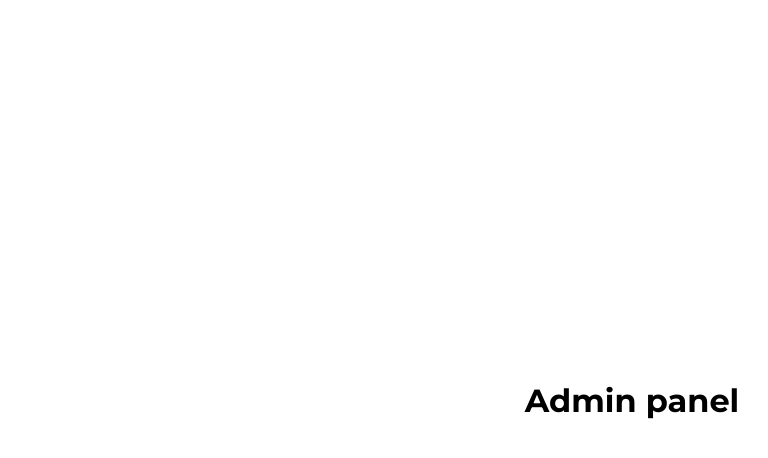
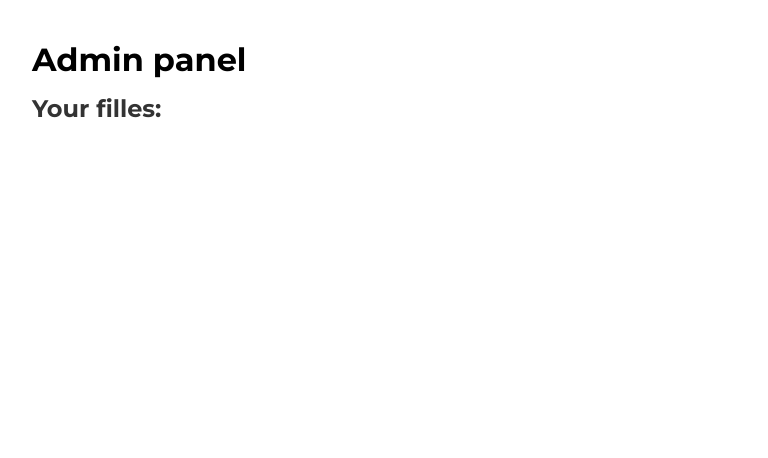
Before and after one commit to ZubalYana/Email-sender, a website: page public/admin/admin.html in a window 1280 px wide. Shown: the whole page, without its empty margins (8-776 px from the left). Drawn offline with Linux system fonts and the light colour scheme.

Commit message:
add files container and basic admin panel html

```diff
--- a/public/admin/admin.html
+++ b/public/admin/admin.html
@@ -10,6 +10,10 @@
 <body>
     <div class="wrap">
         <h1>Admin panel</h1>
+        <h2>Your filles:</h2>
+        <div class="filesContainer">
+            <div class="filesContainer_file"></div>
+        </div>
     </div>
 
 
--- a/public/admin/admin.scss
+++ b/public/admin/admin.scss
@@ -8,7 +8,10 @@
     width: 100%;
     min-height: 100vh;
     display: flex;
-    justify-content: center;
-    align-items: center;
     flex-direction: column;
+    padding: 40px;
+    h2{
+        margin-top: 15px;
+        color: #333;
+    }
 }
```
Also changed, not shown: public/admin/admin.css, 1 other file.
